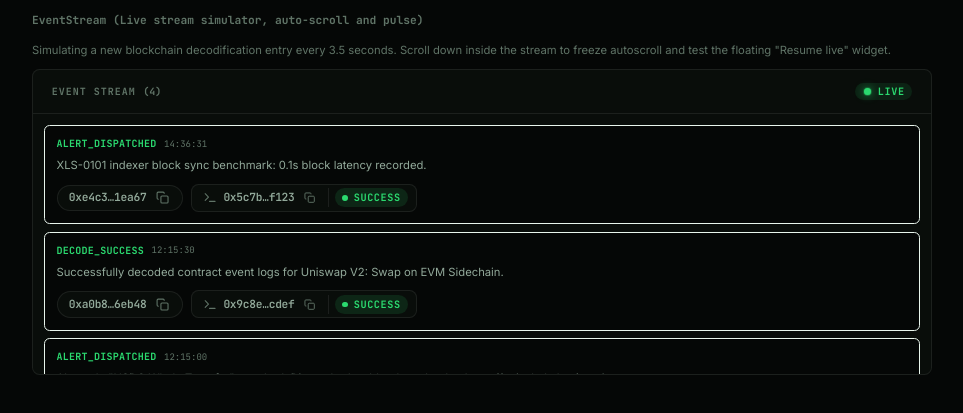
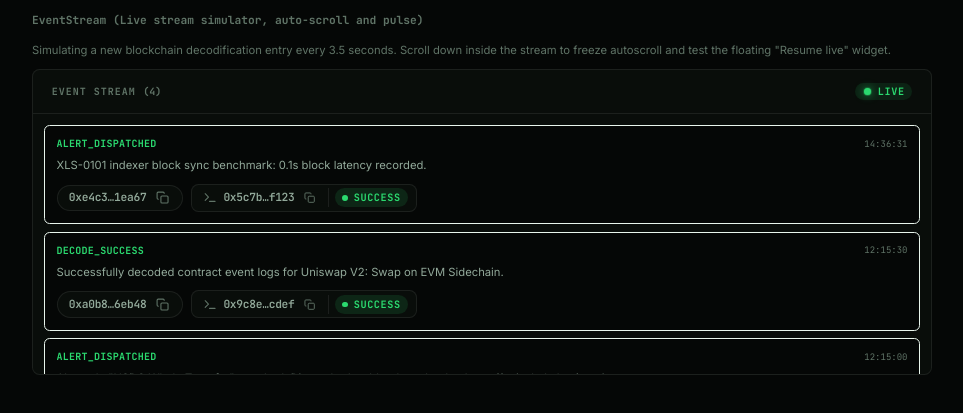
Before and after one commit to rperezga/kryndel, a Next.js app in the folder packages/web/: page /design in a window 1280 px wide. Shown: the part 4140-4553 px from the top of the page, without its empty margins (158-1121 px from the left). Built offline with nearby package versions, Linux system fonts and the light colour scheme.

Commit message:
fix(dashboard): truncar tipo de evento en movil (se salia de la card)

```diff
--- a/packages/web/src/components/ds/EventStream.tsx
+++ b/packages/web/src/components/ds/EventStream.tsx
@@ -117,11 +117,11 @@ export function EventStream({
             >
               <div className="flex flex-col gap-1.5 min-w-0 flex-1">
                 {/* Event Row Header: Type + Timestamp */}
-                <div className="flex items-center gap-2 select-none">
-                  <span className="font-ds-mono text-[10px] font-bold text-ds-green uppercase tracking-wide">
+                <div className="flex items-center gap-2 select-none min-w-0">
+                  <span className="font-ds-mono text-[10px] font-bold text-ds-green uppercase tracking-wide truncate min-w-0">
                     {event.type}
                   </span>
-                  <span className="font-ds-mono text-[9px] text-ds-text-3">
+                  <span className="font-ds-mono text-[9px] text-ds-text-3 shrink-0 ml-auto">
                     {event.timestamp}
                   </span>
                 </div>
```
